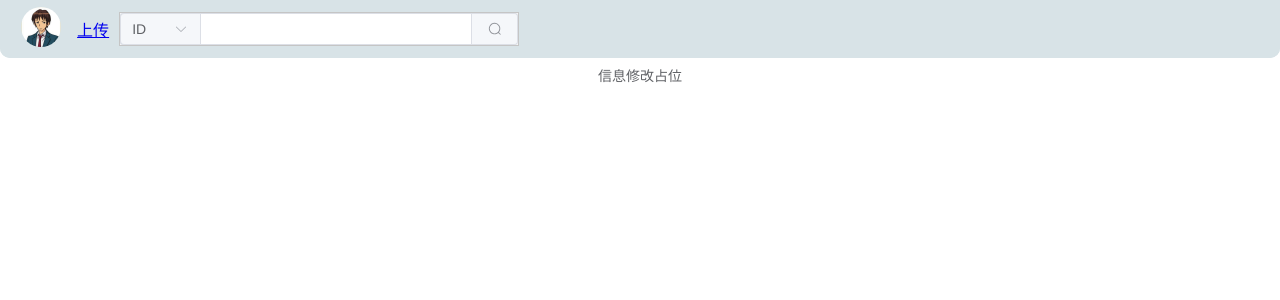
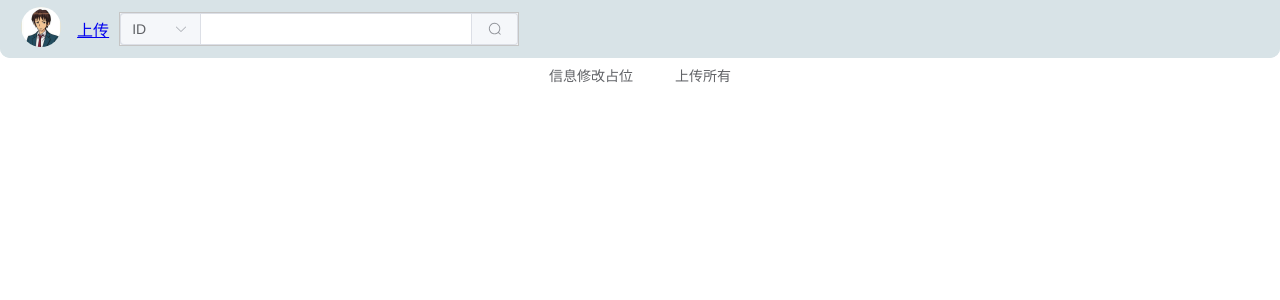
Before and after one commit to j21b3/KarapoStorehouse, a Vue app in the folder web/KKS_Project/: page /uploadpic in a window 1280 px wide. Shown: the top 300 px of the page. Built offline with nearby package versions, Linux system fonts and the light colour scheme.

Commit message:
施工上传

```diff
--- a/web/KKS_Project/src/components/api_config.js
+++ b/web/KKS_Project/src/components/api_config.js
@@ -1,5 +1,5 @@
 var url = "http://localhost:25790"
-var domain = "http://localhost:3000"
+var domain = "http://localhost:5173"
 
 var api = {
 	"raw":{
@@ -13,7 +13,9 @@ var api = {
 	//POST   /upload
 	"upload":url+"/upload",
 	//GET    /timeline/:page
-	"timeline":url+"/timeline/",
+	"timeline": url + "/timeline/",
+
+	//站内转向使用
 	"domain":{
 		"pic":domain+"/pic/",
 	}
--- a/web/KKS_Project/src/components/upPicComp.vue
+++ b/web/KKS_Project/src/components/upPicComp.vue
@@ -17,15 +17,10 @@
 					/>
 				</div>
 				<div :class="'detailShow'">
-					<!-- <span>Yummy hamburger</span>
-					<div class="bottom">
-						<time class="time">{{ currentDate }}</time>
-						<el-button text class="button">Operating</el-button>
-					</div> -->
 					<p style="margin-top: 0px; margin-bottom: 0px">
 						上传：{{file.form.Uploader}} <br/>
 						标题：{{file.form.Title}}	<br/>
-						Msg: {{file.form.Title}}	<br/>
+						Msg: {{file.form.Message}}	<br/>
 					</p>
 
 					<TagComp :Tags="file.form.Tags" v-if="file.form.Tags.length > 0"/>
@@ -52,13 +47,19 @@
 	<el-button text @click="dialogFormVisible = true">
 		信息修改占位
 	</el-button>
+
+	<el-button text @click="uploadButtonClick">
+		上传所有
+	</el-button>
+
+
 	<el-dialog
 		:before-close="closeButtonClick"
 		:close-on-click-modal="false"
 		v-model="dialogFormVisible"
 		title="图片信息设置"
 		width="44%">
-		<el-upload
+		<!-- <el-upload
 			v-model:file-list="tmpfileList"
 			action="none"
 			list-type="picture-card"
@@ -70,7 +71,18 @@
 			ref="upload"
 			accept=".jpg,.jpeg,.png,.gif"
 
-			>
+			> -->
+		<el-upload
+		v-model:file-list="tmpfileList"
+		action="none"
+		list-type="picture-card"
+		:on-preview="handlePictureCardPreview"
+		:auto-upload="false"
+		:multiple="true"
+		ref="upload"
+		accept=".jpg,.jpeg,.png,.gif"
+
+		>
 			<el-icon><Plus /></el-icon>
 		</el-upload>
 
@@ -107,6 +119,41 @@
 				/>
 	</el-dialog>
 
+	<!-- 设置单个图片的表单 -->
+	<el-dialog
+		:before-close="EditDetailClose"
+		:close-on-click-modal="false"
+		v-model="PicFormVisible"
+		title="图片信息设置"
+		width="44%">
+		<el-image :src="fileList[PicIndexSelected].url"
+			fit="scale-down"
+		/>
+
+		<el-form :model="form" label-width="140px">
+
+				<div class="el-upload__tip">
+				        在下方修改表单数据，标签以空格隔开
+				</div>
+				<el-form-item label="上传者"  required >
+					  <el-input v-model="form.Uploader" />
+				</el-form-item>
+				<el-form-item label="标题" >
+					  <el-input v-model="form.Title" />
+				</el-form-item>
+				<el-form-item label="留言" >
+					  <el-input v-model="form.Message" />
+				</el-form-item>
+				<el-form-item label="标签">
+					  <el-input v-model="form.Tags" placeholder="以空格隔开"/>
+				</el-form-item>
+
+
+			<el-button type="danger" :icon="Close" @click="EditDetailClose" circle />
+			<el-button type="success" :icon="Check" @click="EditDetailOK" circle/>
+
+		</el-form>
+	</el-dialog>
 </template>
 
 <script lang="ts" setup>
@@ -123,10 +170,16 @@
 	import { UploadProps, UploadUserFile } from 'element-plus'
 	import { ElMessage } from 'element-plus'
 	import TagComp from './TagComp.vue'
+	import axios from 'axios'
+	import api from './api_config'
+import { fa } from 'element-plus/es/locale'
 
 	const dialogFormVisible = ref(false)
 	const dialogImageUrl = ref('')
 	const dialogVisible = ref(false)
+
+	const PicFormVisible = ref(false)
+	const PicIndexSelected = ref(0)
 
 	const tmpfileList = ref<UploadUserFile[]>([])
 	const fileList = ref<object[]>([])
@@ -138,34 +191,34 @@
 	  Uploader: '',
 	  Title: '',
 	  Message: '',
-	  Tags: [],
+	  Tags: '',
 	})
 
-	const handleRemove: UploadProps['onRemove'] = (uploadFile, uploadFiles) => {
-	  console.log(uploadFile, uploadFiles)
-	}
+	// const handleRemove: UploadProps['onRemove'] = (uploadFile, uploadFiles) => {
+	//   console.log(uploadFile, uploadFiles)
+	// }
 
 	const handlePictureCardPreview: UploadProps['onPreview'] = (uploadFile) => {
-		console.log("preview")
+		// console.log("preview")
 	  	dialogImageUrl.value = uploadFile.url!
 	  	dialogVisible.value = true
 	}
 
-	const onChangeTest: UploadProps['onChange'] = (uploadFile, uploadFiles) => {
-		console.log("onchange")
-		console.log(uploadFile, uploadFiles)
-	}
+	// const onChangeTest: UploadProps['onChange'] = (uploadFile, uploadFiles) => {
+	// 	console.log("onchange")
+	// 	console.log(uploadFile, uploadFiles)
+	// }
 
-	const createUpPic = (url, fileName,formData) => {
+	const createUpPic = (file,formData: { Uploader: string; Title: string; Message: string; Tags: string }) => {
 		var pic = {
-			url: url,
+			url: file.url,
 			form: {
 				Uploader: formData.Uploader,
 				Title: formData.Title,
 				Message: formData.Message,
-				Data: formData.Data,
-				FileName: fileName,
-				Tags:Array<string>(),
+				Data: file.raw,
+				FileName: file.name,
+				Tags: Array<string>(),
 			}
 		}
 		if (formData.Tags != "") {
@@ -184,10 +237,9 @@
 	}
 
 	const okButtonClick = () => {
-		console.log(tmpfileList.value.length)
-		console.log(tmpfileList)
+		// console.log(tmpfileList.value.length)
+		// console.log(tmpfileList)
 		if (tmpfileList.value.length == 0){
-			dialogFormVisible.value = false
 			ElMessage({
 			        type: 'warning',
 			        message: `没有要上传的东西`,
@@ -195,16 +247,24 @@
 			return
 		}
 		// TODO：這裏要加入表單校驗
+		if (form.Uploader == "") {
+			ElMessage({
+			        type: 'warning',
+			        message: `未填写上传者`,
+			      })
+			return
+		}
 
 		var i = 0
 		for (i = 0; i < tmpfileList.value.length; i++){
-			var tmp = createUpPic(tmpfileList.value[i].url, tmpfileList.value[i].name, form)
+			var tmp = createUpPic(tmpfileList.value[i], form)
 			fileList.value.push(tmp)
 		}
 		form.Uploader = ""
 		form.Title = ""
 		form.Message = ""
-		form.Tags = []
+		form.Tags = ""
+
 		dialogFormVisible.value = false
 		upload.value.clearFiles()
 	}
@@ -214,14 +274,128 @@
 		upload.value.clearFiles()
 	}
 
-	const EditDetail = (index) => {
-		console.log("click edit button " + index)
+	const EditDetail = (index: number) => {
+		// console.log("click edit button " + index)
+		PicIndexSelected.value = index
+
+		form.Uploader = fileList.value[index].form.Uploader
+		form.Title = fileList.value[index].form.Title
+		form.Message = fileList.value[index].form.Message
+		form.Tags = fileList.value[index].form.Tags.join(' ')
+
+		PicFormVisible.value = true
 	}
 
-	const DeleteFile = (index) => {
-		console.log("click delete button" + index)
+	const DeleteFile = (index: number) => {
+		// console.log("click delete button" + index)
 		fileList.value.splice(index, 1)
 		fileUrlList.value.splice(index,1)
+	}
+
+	const EditDetailClose = () => {
+		// console.log("click EditDetailClose")
+		PicFormVisible.value = false
+		PicIndexSelected.value = 0
+
+		form.Uploader =""
+		form.Title = ""
+		form.Message = ""
+		form.Tags = ""
+	}
+
+	const EditDetailOK = () => {
+		var index = PicIndexSelected.value
+		fileList.value[index].form.Uploader = form.Uploader
+		fileList.value[index].form.Title = form.Title
+		fileList.value[index].form.Message = form.Message
+		fileList.value[index].form.Tags = []
+
+		if (form.Tags != "") {
+			var tmp = form.Tags.split(' ')
+			if (tmp.length != 0) {
+				var i = 0
+				for (i = 0; i < tmp.length; i++) {
+					if (tmp[i] != "") {
+						fileList.value[index].form.Tags.push(tmp[i])
+					}
+				}
+			}
+		}
+
+		PicFormVisible.value = false
+		PicIndexSelected.value = 0
+	}
+
+	//FIXME: data中返回的并不是文件的二进制串需要修改，前后端的post需要重新考虑现在无法正确接收,
+	//	通过下面的方法发送后数据库
+								// data
+								// Binary('', 0)
+
+
+	const PostSinglePicForm =  (form) => {
+
+		// var bodyFormData = new FormData()
+		// bodyFormData.append('title', form.form.Title)
+		// bodyFormData.append('file_name', form.form.FileName)
+		// bodyFormData.append('data', form.form.Data)
+		// bodyFormData.append('uploader', form.form.Uploader)
+		// bodyFormData.append('message', form.form.Message)
+		// bodyFormData.append('tags', form.form.Tags)
+		var filebuf = []
+		var reader = new FileReader()
+		reader.readAsArrayBuffer(form.form.Data)
+		reader.onloadend = (evt) => {
+			if (evt.target.readyState === FileReader.DONE) {
+				const arrayBuffer = evt.target.result,
+				array = new Uint8Array(arrayBuffer);
+				for (const a of array) {
+					filebuf.push(a);
+				}
+				console.log(filebuf)
+			}
+		}
+
+		var bodyFormData = {
+			"title":form.form.Title,
+			"file_name":form.form.FileName,
+			"data":filebuf,
+			"uploader":form.form.Uploader,
+			"message":form.form.Message,
+			"tags":form.form.Tags,
+		}
+
+
+		console.log(bodyFormData)
+
+		var ret;
+		axios({
+			method: "post",
+			url: api.upload,
+			data: bodyFormData,
+			// TODO: maybe add "headers:" in the fulture
+			headers: {
+				"Content-Type": "application/json"
+    		}
+		})
+		.then(function (response) {
+			console.log("success+" + response)
+			ret =  true
+		})
+		.catch(function (response) {
+			console.log("err catch+" + response)
+			ret =  false
+		})
+		return ret
+	}
+
+	const uploadButtonClick =  () => {
+		for (var i = 0; i < fileList.value.length; i++) {
+			if ( true ==  PostSinglePicForm(fileList.value[i])) {
+				console.log("success upload pic"+i)
+			} else {
+				console.log("fail upload pic"+i)
+			}
+		}
 	}
 
 </script>
```
